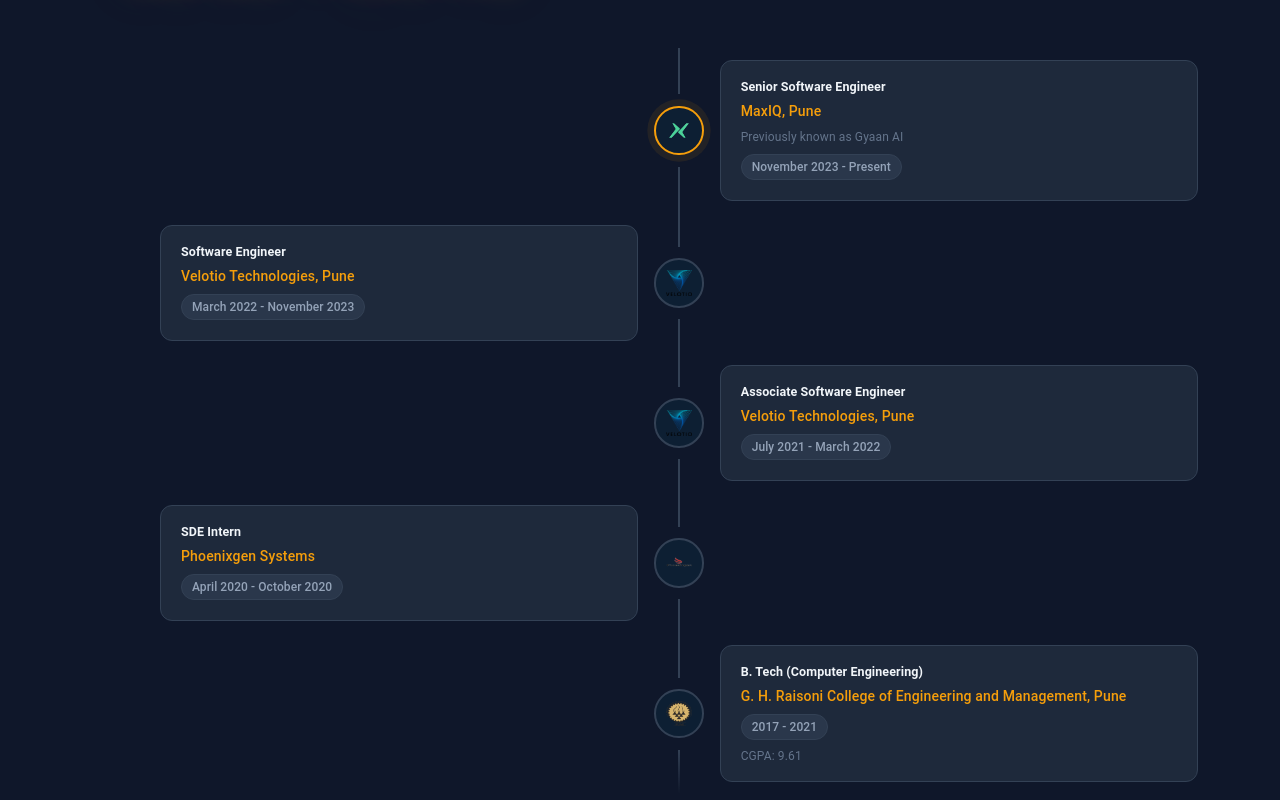
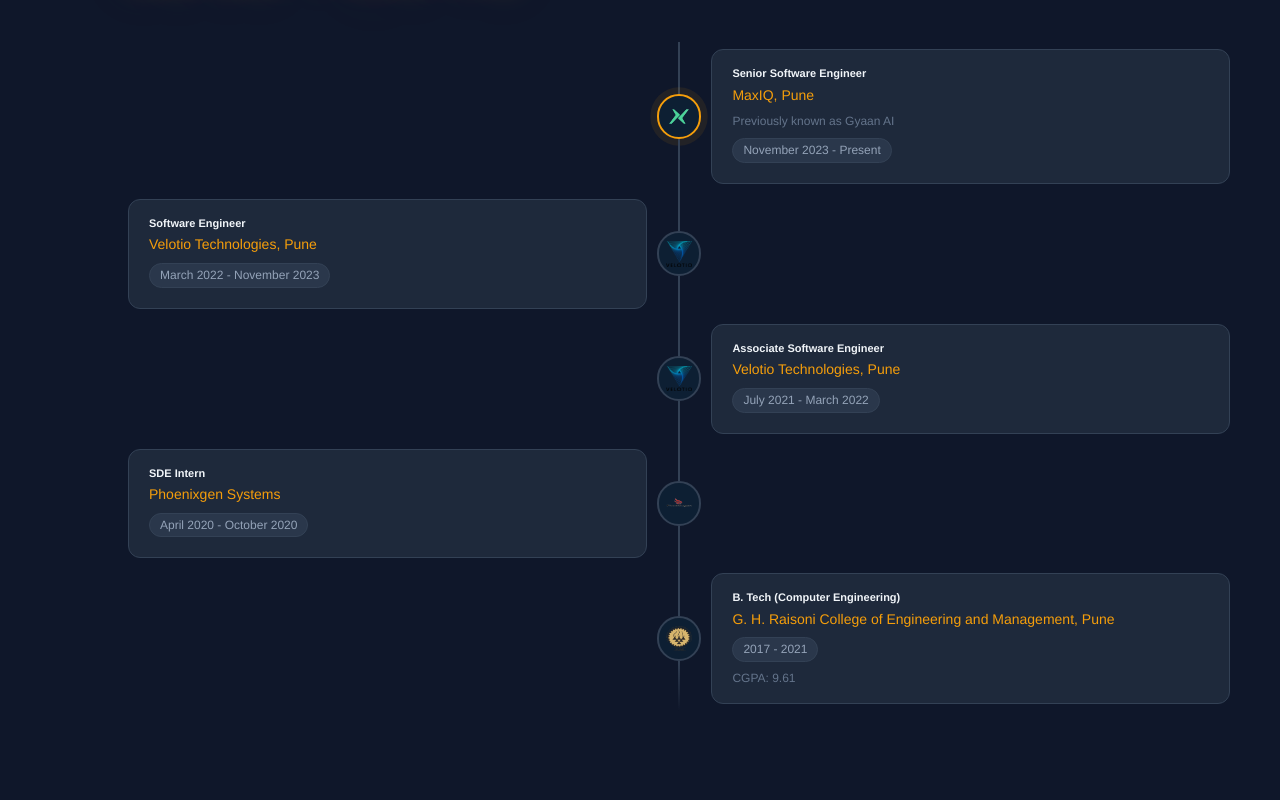
Before and after one commit to cankush625/personal-website, a React (Vite) app: page / in a window 1280 px wide. Shown: the part 2000-2800 px from the top of the page. Built offline with nearby package versions, Linux system fonts and the light colour scheme.

Commit message:
refactor(Career): migrate MUI Timeline and Typography to custom Tailwind components
Signed-off-by: Ankush Chavan <cankush625@gmail.com>

```diff
--- a/src/components/Career/index.jsx
+++ b/src/components/Career/index.jsx
@@ -2,35 +2,10 @@
 import AnimatedLetters from "../AnimatedLetters";
 import { useEffect, useState } from "react";
 import { Helmet } from "react-helmet-async";
-
-import Timeline from "@mui/lab/Timeline";
-import TimelineItem from "@mui/lab/TimelineItem";
-import TimelineSeparator from "@mui/lab/TimelineSeparator";
-import TimelineConnector from "@mui/lab/TimelineConnector";
-import TimelineContent from "@mui/lab/TimelineContent";
-import TimelineOppositeContent from "@mui/lab/TimelineOppositeContent";
-import TimelineDot from "@mui/lab/TimelineDot";
-import Typography from "@mui/material/Typography";
 import EngineeringCollegeLogo from "../../assets/images/career/engineering_college_logo.png";
 import PhoenixgenSystemsLogo from "../../assets/images/career/phoenixgen_systems_logo.png";
 import VelotioLogo from "../../assets/images/career/velotio_logo.svg";
 import MaxIQLogo from "../../assets/images/career/getmaxiq_logo.png";
-
-const dotSx = {
-  borderColor: "var(--color-border)",
-  bgcolor: "var(--color-bg-dot)",
-  boxShadow: "none",
-  padding: "6px",
-};
-
-const activeDotSx = {
-  borderColor: "var(--color-accent)",
-  bgcolor: "var(--color-bg-dot)",
-  boxShadow: "none",
-  padding: "6px",
-};
-
-const connectorSx = { bgcolor: "var(--color-border)" };
 
 const Career = () => {
   const [isMobile, setIsMobile] = useState(window.innerWidth <= 768);
@@ -69,150 +44,124 @@
         />
       </h1>
       <div className={"career-timeline"}>
-        <Timeline position={isMobile ? "right" : "alternate"}>
-          <TimelineItem className={"career-timeline-item"}>
-            <TimelineOppositeContent
-              sx={{ m: "auto 0" }}
-              align="right"
-              variant="body2"
-              color="gray"
-            ></TimelineOppositeContent>
-            <TimelineSeparator>
-              <TimelineConnector sx={connectorSx} className={"career-timeline-connector"} />
-              <TimelineDot variant="outlined" className={"active-dot"} sx={activeDotSx}>
+
+        {/* Item 0: MaxIQ — even → card on right */}
+        <div className="career-timeline-item flex">
+          {!isMobile && <div className="flex-1 pr-4 py-3" />}
+          <div className="flex flex-col items-center">
+            <div className="career-timeline-connector w-0.5 flex-1" style={{ backgroundColor: "var(--color-border)" }} />
+            <div className="active-dot rounded-full border-2 p-1.5 flex items-center justify-center" style={{ borderColor: "var(--color-accent)", backgroundColor: "var(--color-bg-dot)", boxShadow: "none" }}>
               <img src={MaxIQLogo} alt="maxiq logo" className={"timeline-dot-image"} />
-              </TimelineDot>
-              <TimelineConnector sx={connectorSx} className={"career-timeline-connector"} />
-            </TimelineSeparator>
-            <TimelineContent sx={{ py: "12px", px: 2 }}>
+            </div>
+            <div className="career-timeline-connector w-0.5 flex-1" style={{ backgroundColor: "var(--color-border)" }} />
+          </div>
+          <div className="flex-1 flex items-center pl-4 py-3">
             <div className={"timeline-entry-card"}>
-                <Typography variant="h6" component="span" className={"position-title"}>
-                  Senior Software Engineer
-                </Typography>
-                <Typography variant="body2" className={"position-company"}>
-                  MaxIQ, Pune
-                </Typography>
-                <Typography variant="body2" className={"position-extra"}>
-                  Previously known as Gyaan AI
-                </Typography>
+              <span className={"position-title"}>Senior Software Engineer</span>
+              <span className={"position-company"}>MaxIQ, Pune</span>
+              <span className={"position-extra"}>Previously known as Gyaan AI</span>
               <span className={"date-pill"}>November 2023 - Present</span>
             </div>
-            </TimelineContent>
-          </TimelineItem>
+          </div>
+        </div>
 
-          <TimelineItem className={"career-timeline-item"}>
-            <TimelineOppositeContent
-              sx={{ m: "auto 0" }}
-              variant="h6"
-              color="gray"
-            ></TimelineOppositeContent>
-            <TimelineSeparator>
-              <TimelineConnector sx={connectorSx} className={"career-timeline-connector"} />
-              <TimelineDot variant="outlined" sx={dotSx}>
-                <img src={VelotioLogo} alt="velotio logo" className={"timeline-dot-image"} />
-              </TimelineDot>
-              <TimelineConnector sx={connectorSx} className={"career-timeline-connector"} />
-            </TimelineSeparator>
-            <TimelineContent sx={{ py: "12px", px: 2 }}>
+        {/* Item 1: Velotio SE — odd → card on left */}
+        <div className="career-timeline-item flex">
+          {!isMobile && (
+            <div className="flex-1 flex items-center justify-end pr-4 py-3">
               <div className={"timeline-entry-card"}>
-                <Typography variant="h6" component="span" className={"position-title"}>
-                  Software Engineer
-                </Typography>
-                <Typography variant="body2" className={"position-company"}>
-                  Velotio Technologies, Pune
-                </Typography>
+                <span className={"position-title"}>Software Engineer</span>
+                <span className={"position-company"}>Velotio Technologies, Pune</span>
                 <span className={"date-pill"}>March 2022 - November 2023</span>
               </div>
-            </TimelineContent>
-          </TimelineItem>
+            </div>
+          )}
+          <div className="flex flex-col items-center">
+            <div className="career-timeline-connector w-0.5 flex-1" style={{ backgroundColor: "var(--color-border)" }} />
+            <div className="rounded-full border-2 p-1.5 flex items-center justify-center" style={{ borderColor: "var(--color-border)", backgroundColor: "var(--color-bg-dot)", boxShadow: "none" }}>
+              <img src={VelotioLogo} alt="velotio logo" className={"timeline-dot-image"} />
+            </div>
+            <div className="career-timeline-connector w-0.5 flex-1" style={{ backgroundColor: "var(--color-border)" }} />
+          </div>
+          <div className="flex-1 flex items-center pl-4 py-3">
+            {isMobile && (
+              <div className={"timeline-entry-card"}>
+                <span className={"position-title"}>Software Engineer</span>
+                <span className={"position-company"}>Velotio Technologies, Pune</span>
+                <span className={"date-pill"}>March 2022 - November 2023</span>
+              </div>
+            )}
+          </div>
+        </div>
 
-          <TimelineItem className={"career-timeline-item"}>
-            <TimelineOppositeContent
-              sx={{ m: "auto 0" }}
-              align="right"
-              variant="body2"
-              color="gray"
-            ></TimelineOppositeContent>
-            <TimelineSeparator>
-              <TimelineConnector sx={connectorSx} className={"career-timeline-connector"} />
-              <TimelineDot variant="outlined" sx={dotSx}>
+        {/* Item 2: Velotio ASE — even → card on right */}
+        <div className="career-timeline-item flex">
+          {!isMobile && <div className="flex-1 pr-4 py-3" />}
+          <div className="flex flex-col items-center">
+            <div className="career-timeline-connector w-0.5 flex-1" style={{ backgroundColor: "var(--color-border)" }} />
+            <div className="rounded-full border-2 p-1.5 flex items-center justify-center" style={{ borderColor: "var(--color-border)", backgroundColor: "var(--color-bg-dot)", boxShadow: "none" }}>
               <img src={VelotioLogo} alt="velotio logo" className={"timeline-dot-image"} />
-              </TimelineDot>
-              <TimelineConnector sx={connectorSx} className={"career-timeline-connector"} />
-            </TimelineSeparator>
-            <TimelineContent sx={{ py: "12px", px: 2 }}>
+            </div>
+            <div className="career-timeline-connector w-0.5 flex-1" style={{ backgroundColor: "var(--color-border)" }} />
+          </div>
+          <div className="flex-1 flex items-center pl-4 py-3">
             <div className={"timeline-entry-card"}>
-                <Typography variant="h6" component="span" className={"position-title"}>
-                  Associate Software Engineer
-                </Typography>
-                <Typography variant="body2" className={"position-company"}>
-                  Velotio Technologies, Pune
-                </Typography>
+              <span className={"position-title"}>Associate Software Engineer</span>
+              <span className={"position-company"}>Velotio Technologies, Pune</span>
               <span className={"date-pill"}>July 2021 - March 2022</span>
             </div>
-            </TimelineContent>
-          </TimelineItem>
+          </div>
+        </div>
 
-          <TimelineItem className={"career-timeline-item"}>
-            <TimelineOppositeContent
-              sx={{ m: "auto 0" }}
-              align="right"
-              variant="body2"
-              color="gray"
-            ></TimelineOppositeContent>
-            <TimelineSeparator>
-              <TimelineConnector sx={connectorSx} className={"career-timeline-connector"} />
-              <TimelineDot variant="outlined" sx={dotSx}>
-                <img src={PhoenixgenSystemsLogo} alt="phoenixgen systems logo" className={"timeline-dot-image"} />
-              </TimelineDot>
-              <TimelineConnector sx={connectorSx} className={"career-timeline-connector"} />
-            </TimelineSeparator>
-            <TimelineContent sx={{ py: "12px", px: 2 }}>
+        {/* Item 3: Phoenixgen — odd → card on left */}
+        <div className="career-timeline-item flex">
+          {!isMobile && (
+            <div className="flex-1 flex items-center justify-end pr-4 py-3">
               <div className={"timeline-entry-card"}>
-                <Typography variant="h6" component="span" className={"position-title"}>
-                  SDE Intern
-                </Typography>
-                <Typography variant="body2" className={"position-company"}>
-                  Phoenixgen Systems
-                </Typography>
+                <span className={"position-title"}>SDE Intern</span>
+                <span className={"position-company"}>Phoenixgen Systems</span>
                 <span className={"date-pill"}>April 2020 - October 2020</span>
               </div>
-            </TimelineContent>
-          </TimelineItem>
+            </div>
+          )}
+          <div className="flex flex-col items-center">
+            <div className="career-timeline-connector w-0.5 flex-1" style={{ backgroundColor: "var(--color-border)" }} />
+            <div className="rounded-full border-2 p-1.5 flex items-center justify-center" style={{ borderColor: "var(--color-border)", backgroundColor: "var(--color-bg-dot)", boxShadow: "none" }}>
+              <img src={PhoenixgenSystemsLogo} alt="phoenixgen systems logo" className={"timeline-dot-image"} />
+            </div>
+            <div className="career-timeline-connector w-0.5 flex-1" style={{ backgroundColor: "var(--color-border)" }} />
+          </div>
+          <div className="flex-1 flex items-center pl-4 py-3">
+            {isMobile && (
+              <div className={"timeline-entry-card"}>
+                <span className={"position-title"}>SDE Intern</span>
+                <span className={"position-company"}>Phoenixgen Systems</span>
+                <span className={"date-pill"}>April 2020 - October 2020</span>
+              </div>
+            )}
+          </div>
+        </div>
 
-          <TimelineItem className={"career-timeline-item"}>
-            <TimelineOppositeContent
-              sx={{ m: "auto 0" }}
-              align="right"
-              variant="body2"
-              color="gray"
-            ></TimelineOppositeContent>
-            <TimelineSeparator>
-              <TimelineConnector sx={connectorSx} className={"career-timeline-connector"} />
-              <TimelineDot variant="outlined" sx={dotSx}>
+        {/* Item 4: College — even → card on right, last item */}
+        <div className="career-timeline-item flex">
+          {!isMobile && <div className="flex-1 pr-4 py-3" />}
+          <div className="flex flex-col items-center">
+            <div className="career-timeline-connector w-0.5 flex-1" style={{ backgroundColor: "var(--color-border)" }} />
+            <div className="rounded-full border-2 p-1.5 flex items-center justify-center" style={{ borderColor: "var(--color-border)", backgroundColor: "var(--color-bg-dot)", boxShadow: "none" }}>
               <img src={EngineeringCollegeLogo} alt="engineering college logo" className={"timeline-dot-image"} />
-              </TimelineDot>
-              <TimelineConnector
-                sx={connectorSx}
-                className={"fading-timeline-connector career-timeline-connector"}
-              />
-            </TimelineSeparator>
-            <TimelineContent sx={{ py: "12px", px: 2 }}>
+            </div>
+            <div className={"fading-timeline-connector career-timeline-connector w-0.5 flex-1"} />
+          </div>
+          <div className="flex-1 flex items-center pl-4 py-3">
             <div className={"timeline-entry-card"}>
-                <Typography variant="h6" component="span" className={"position-title"}>
-                  B. Tech (Computer Engineering)
-                </Typography>
-                <Typography variant="body2" className={"position-company"}>
-                  G. H. Raisoni College of Engineering and Management, Pune
-                </Typography>
+              <span className={"position-title"}>B. Tech (Computer Engineering)</span>
+              <span className={"position-company"}>G. H. Raisoni College of Engineering and Management, Pune</span>
               <span className={"date-pill"}>2017 - 2021</span>
-                <Typography variant="body2" className={"position-extra"}>
-                  CGPA: 9.61
-                </Typography>
+              <span className={"position-extra"}>CGPA: 9.61</span>
             </div>
-            </TimelineContent>
-          </TimelineItem>
-        </Timeline>
+          </div>
+        </div>
+
       </div>
     </div>
     </>
--- a/src/components/Career/index.scss
+++ b/src/components/Career/index.scss
@@ -107,22 +107,10 @@
   }
 }
 
-@media screen and (max-width: 768px) {
-  .career-page {
-    .MuiTimelineOppositeContent-root {
-      display: none;
-    }
-  }
-}
-
 @media screen and (min-width: 1400px) {
   .career-page {
     .career-timeline-connector {
-      height: 15px !important;
-    }
-
-    .career-timeline-item {
-      align-items: center;
+      min-height: 15px;
     }
   }
 }
```
Lines whose indentation alone changed are shown as unchanged.
